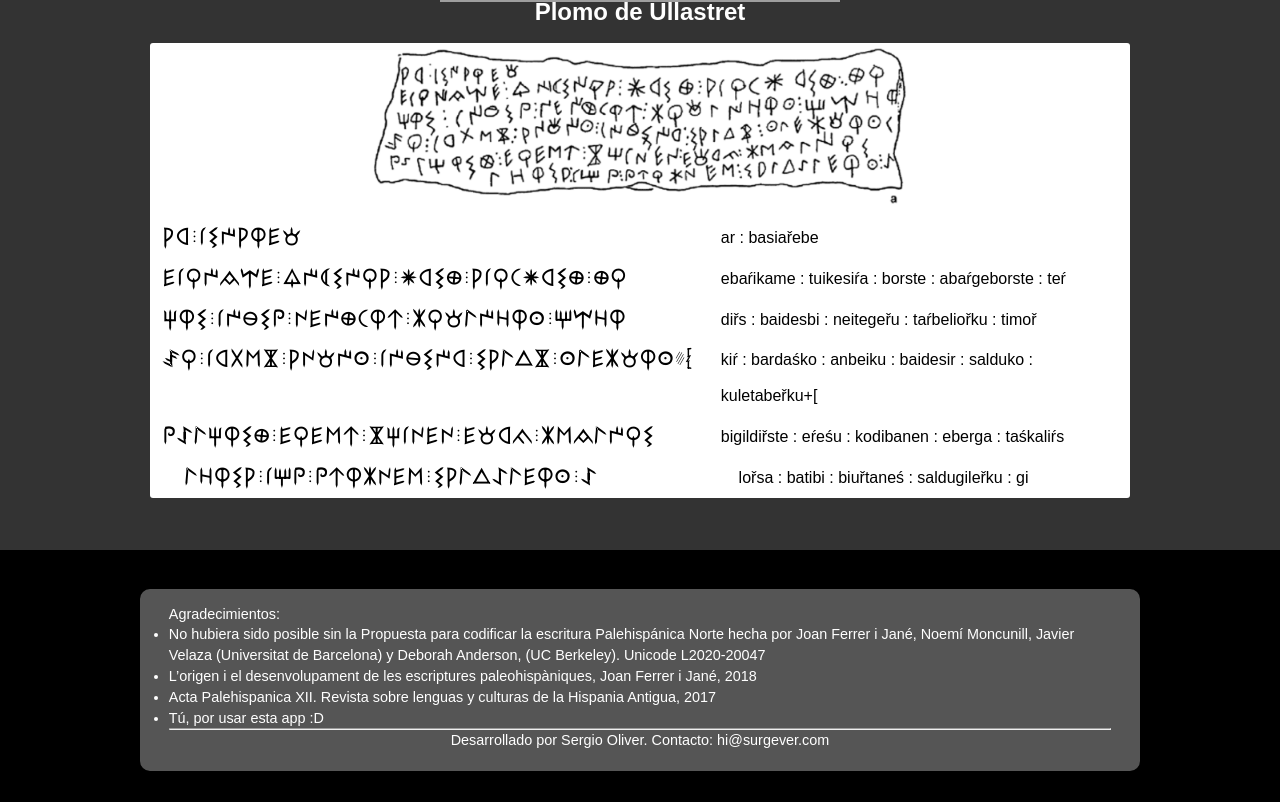
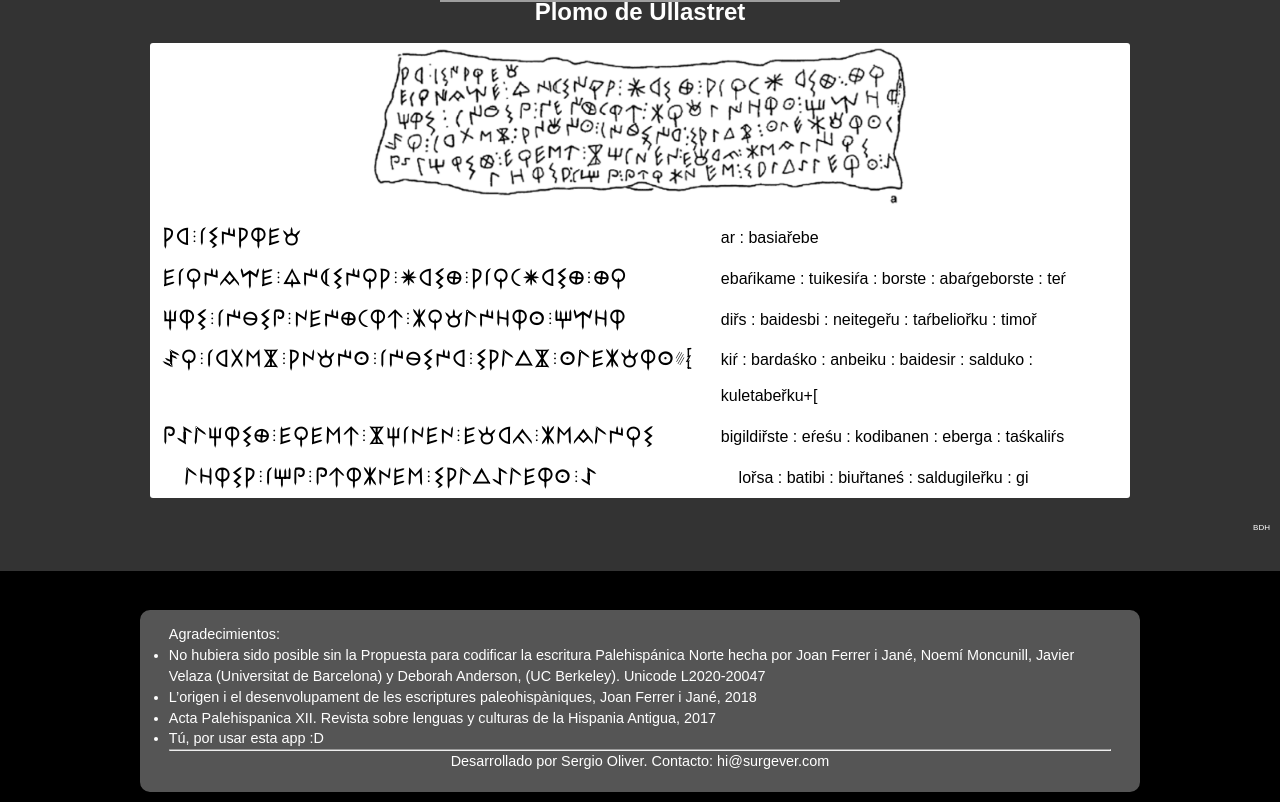
Before and after one commit to surgever/iberograficum, a React (Vite) app: page /epi in a window 1280 px wide. Shown: the part 555-1357 px from the top of the page. Before the commit the page ends 1336 px from the top, so only its background shows below. Built offline with nearby package versions, Linux system fonts and the light colour scheme; grey boxes are pictures that could not be loaded.

Commit message:
Added link to Hesperia database

```diff
--- a/src/components/Plomo.jsx
+++ b/src/components/Plomo.jsx
@@ -43,6 +43,7 @@ const Plomo = props => {
     let epiContent = epiData.find((item) => item.code === code);
     { epiContent ? '' : epiContent = epiData.find((item) => item.code === '404') };
     const { title, description } = epiContent;
+    let HesperiaURL = 'http://hesperia.ucm.es/consulta_hesperia/inscripciones_localidad_zonas_C_y_D.php?ref=' + code;
 
     return (
 
@@ -63,6 +64,11 @@ const Plomo = props => {
                     code={code}
                     />
             }
+            <div className="links">
+                {epiDB.epis[code] &&
+                    <a target="_blank" href={HesperiaURL}> BDH </a>
+                }
+            </div>
         </div>
     )
 }
--- a/src/index.css
+++ b/src/index.css
@@ -131,6 +131,7 @@ textarea.latin { font: normal 16px Arial, Helvetica, sans-serif; }
 .example td {padding: .1em .5em; text-align: left;}
 .example td.latin {font-family: arial, sans-serif; font-size: 16px }
 .example .transcription {width: 100%; overflow: auto}
+.example .links {padding: 0 10px; text-align: right; font-size: 50%;}
 .phs textarea{ direction:rtl; unicode-bidi:bidi-override; text-align: right }
 .phs .signary {width: 240px;}
 .phs .signary td {text-align: center;}
```
